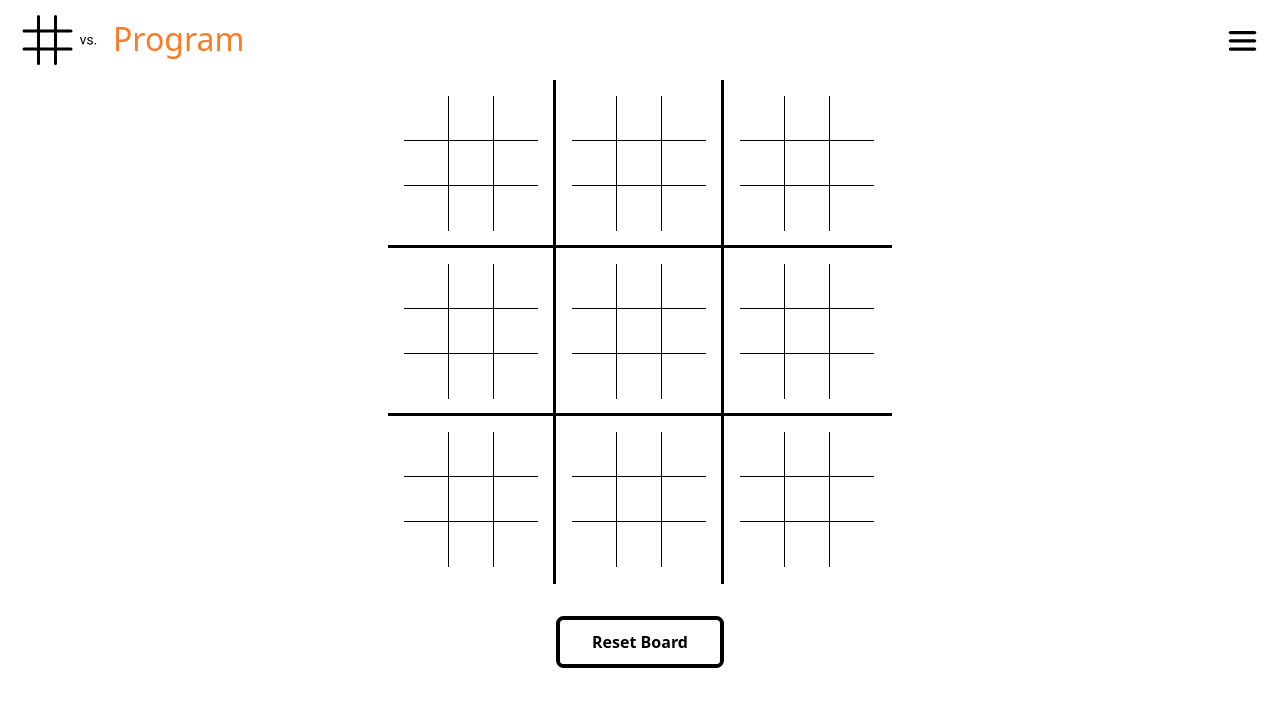
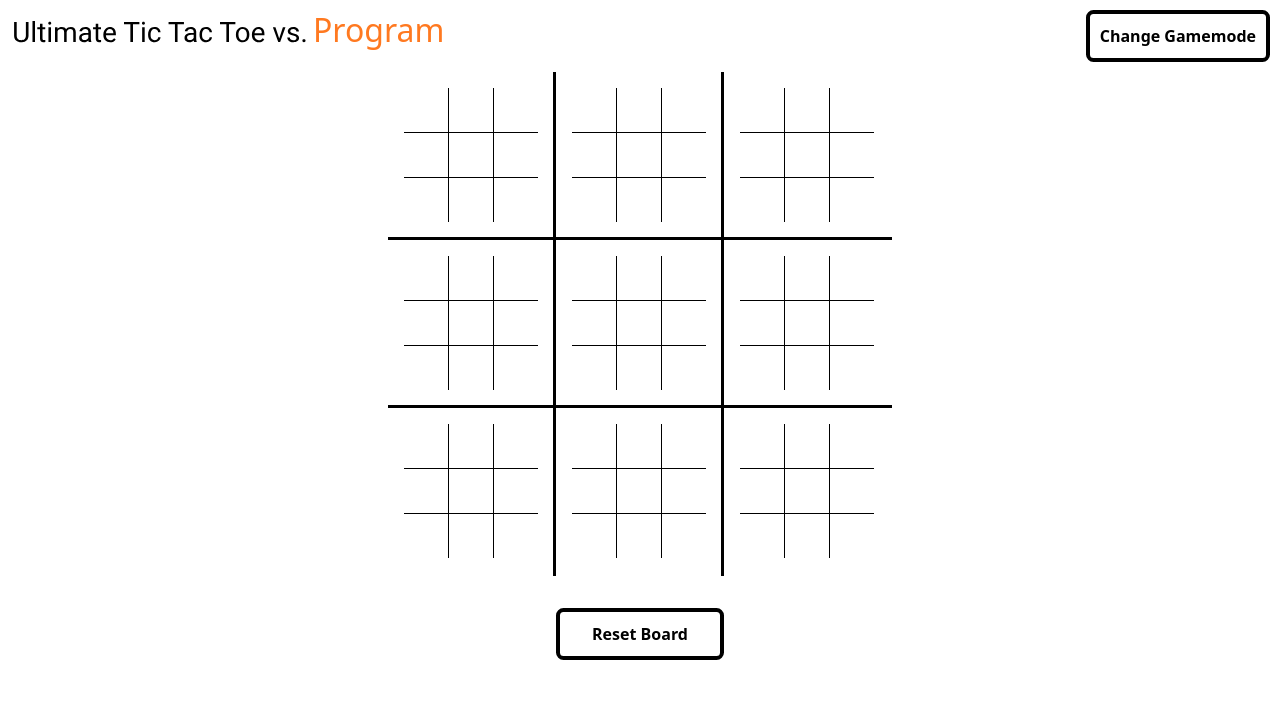
Before and after one commit to AdamAranha/Ultimate-TicTacToe, a React (Create React App) app in the folder client/: page / in a window 1280 px wide. Shown: the top 706 px of the page. Built offline with nearby package versions, Linux system fonts and the light colour scheme; no server answers.

Commit message:
Logo and hamburger change depending on mobile or desktop view

```diff
--- a/client/src/components/Header/Header.css
+++ b/client/src/components/Header/Header.css
@@ -1,6 +1,5 @@
 #opponent-text {
 color: #FF7920;
-margin-top: 10px;
 }
 
 .header-container{
@@ -30,13 +29,42 @@ margin-top: 10px;
     margin-bottom: 12px;
 }
 
+.header-changeGamemode{
+    outline: none;
+    border: 4px solid ;
+    padding: 10px 10px;
+    font-size: 1rem;
+    font-weight: bold;
+    background: none;
+    transition: all 0.2s ease-in-out;
+    border-radius: 7.5px;
+}
+
+.header-hamburger-menu,.header-logo-short{
+    display: none;
+}
+
+.header-logo-long{
+    display: block;
+}
+
 @media only screen and (max-width: 850px){
     #opponent-text{
         /* margin-left: 3px; */
-        margin-bottom: 12px;
+        /* margin-bottom: 12px; */
+        margin-top: 10px;
     }
 
-    #hamburger-menu{
+    .header-hamburger-menu{
+        display: block;
         margin-right: 10px;
     }
+
+    .header-changeGamemode,.header-logo-long{
+        display: none;
+    }
+
+    .header-logo-short{
+        display: block;
+    }
 }
--- a/client/src/components/Header/Header.js
+++ b/client/src/components/Header/Header.js
@@ -1,7 +1,7 @@
 import React, { useState } from 'react';
 import { Container, Alert } from 'react-bootstrap';
 import './Header.css'
-import { ReactComponent as YourSvg } from './ttt-logo.svg'
+import { ReactComponent as LogoShort } from './ttt-logo.svg'
 import { ReactComponent as LogoLong } from './ttt-logo-long.svg'
 import { ReactComponent as HamburgerMenu } from './hamburger-menu.svg'
 
@@ -25,13 +25,13 @@ export default function Header() {
     return <>
         <div className='header-container'>
             <div className='logo'>
-                {/* <LogoLong /> */}
-                <YourSvg onClick={() => console.log('Clicking on the SVG works')} />
+                <LogoLong className='header-logo-long' />
+                <LogoShort className='header-logo-short' onClick={() => console.log('Clicking on the SVG works')} />
                 <h2 id='opponent-text'>{opponent}</h2>
             </div>
             <div className='whatever'>
-                {/* <button onClick={() => showOpponent()}>Change Gamemode</button> */}
-                <HamburgerMenu id="hamburger-menu" onClick={() => showOpponent()} />
+                <button className='header-changeGamemode' onClick={() => showOpponent()}>Change Gamemode</button>
+                <HamburgerMenu className="header-hamburger-menu" onClick={() => showOpponent()} />
             </div>
         </div>
 
```
